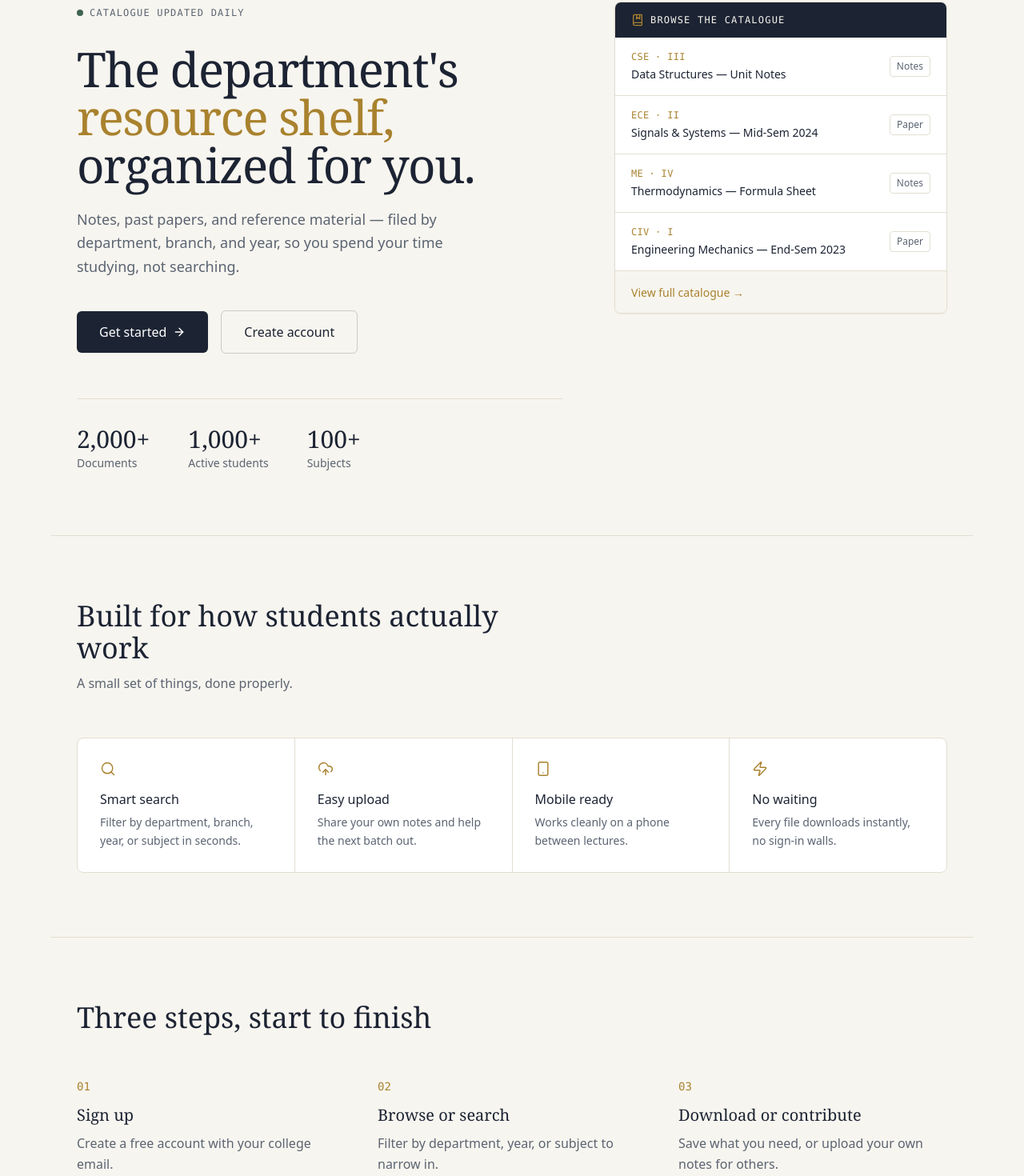
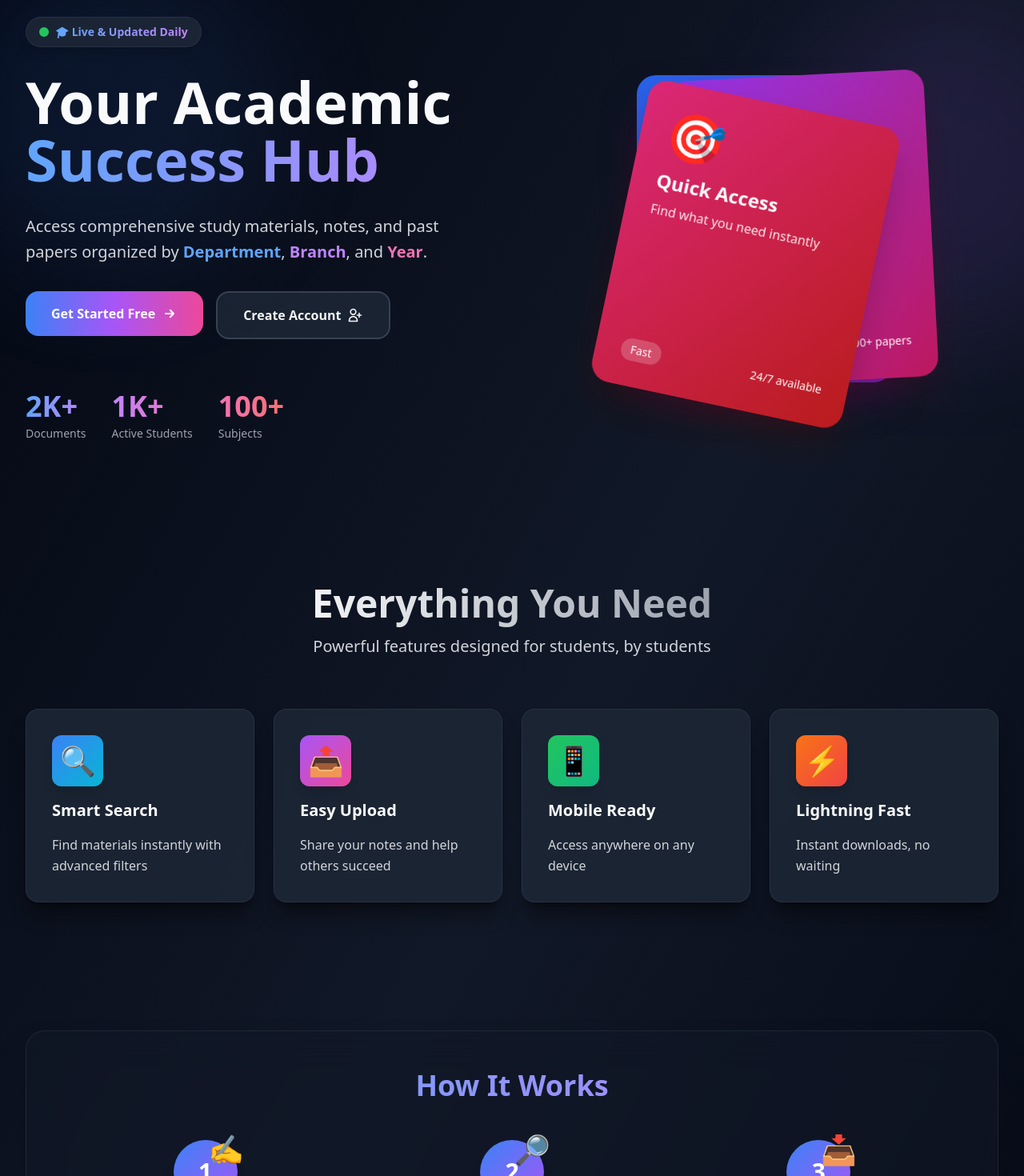
Before and after one commit to adnanahmed0007/Uploadpdf2.0, a React (Vite) app in the folder Pdsaveriimt-main/client/: page / in a window 1280 px wide. Shown: the part 175-1645 px from the top of the page at 80% size. Built offline with nearby package versions, Linux system fonts and the light colour scheme.

Commit message:
Revamp Home component with new design elements
Refactor Home component to enhance layout and visuals with animated background blobs, updated headings, and improved CTA sections.

```diff
--- a/Pdsaveriimt-main/client/src/components/Home.jsx
+++ b/Pdsaveriimt-main/client/src/components/Home.jsx
@@ -1,164 +1,276 @@
  import React from 'react';
 import { Link } from 'react-router-dom';
-import { Search, UploadCloud, Smartphone, Zap, ArrowRight, BookMarked } from 'lucide-react';
-
-
 
 const Home = () => {
   return (
-    <div className="min-h-screen bg-[#F7F5EF] text-[#1C2333]">
-      {/* ---------- Hero ---------- */}
-      <section className="max-w-6xl mx-auto px-6 sm:px-8 pt-24 pb-20">
-        <div className="grid lg:grid-cols-12 gap-16 items-start">
-          {/* Left: copy */}
-          <div className="lg:col-span-7">
-            <div className="inline-flex items-center gap-2 mb-8 text-xs font-mono tracking-widest uppercase text-[#5B6472]">
-              <span className="relative flex h-2 w-2">
-                <span className="animate-ping absolute inline-flex h-full w-full rounded-full bg-[#3E6350] opacity-60"></span>
-                <span className="relative inline-flex rounded-full h-2 w-2 bg-[#3E6350]"></span>
-              </span>
-              Catalogue updated daily
+    <div className="min-h-screen bg-gradient-to-br from-indigo-50 via-purple-50 to-pink-50 dark:from-gray-950 dark:via-gray-900 dark:to-gray-950 relative overflow-hidden transition-colors duration-300">
+      {/* Animated Background Blobs */}
+      <div className="absolute inset-0 overflow-hidden pointer-events-none">
+        <div className="absolute top-20 -left-20 w-96 h-96 bg-blue-400/30 dark:bg-blue-500/10 rounded-full blur-3xl animate-blob"></div>
+        <div className="absolute top-40 -right-20 w-96 h-96 bg-purple-400/30 dark:bg-purple-500/10 rounded-full blur-3xl animate-blob animation-delay-2000"></div>
+        <div className="absolute -bottom-20 left-1/2 w-96 h-96 bg-pink-400/30 dark:bg-pink-500/10 rounded-full blur-3xl animate-blob animation-delay-4000"></div>
       </div>
 
-            <h1 className="font-serif text-5xl sm:text-6xl leading-[1.05] tracking-tight mb-6">
-              The department's<br />
-              <span className="text-[#A9822E]">resource shelf,</span><br />
-              organized for you.
+      <div className="relative">
+        {/* Hero Section */}
+        <section className="max-w-7xl mx-auto px-4 sm:px-6 lg:px-8 pt-20 pb-16">
+          <div className="grid lg:grid-cols-2 gap-12 items-center">
+            {/* Left Content */}
+            <div className="space-y-8 animate-fadeInUp">
+              {/* Badge */}
+              <div className="inline-flex items-center gap-2 px-4 py-2 bg-white/80 dark:bg-gray-800/80 backdrop-blur-sm rounded-full shadow-lg border border-white/20 dark:border-gray-700/50">
+                <span className="relative flex h-3 w-3">
+                  <span className="animate-ping absolute inline-flex h-full w-full rounded-full bg-green-400 opacity-75"></span>
+                  <span className="relative inline-flex rounded-full h-3 w-3 bg-green-500"></span>
+                </span>
+                <span className="text-sm font-semibold bg-gradient-to-r from-blue-600 to-purple-600 dark:from-blue-400 dark:to-purple-400 bg-clip-text text-transparent">
+                  🎓 Live & Updated Daily
+                </span>
+              </div>
+
+              {/* Main Heading */}
+              <h1 className="text-5xl sm:text-6xl lg:text-7xl font-black leading-tight">
+                <span className="block text-gray-900 dark:text-gray-50">Your Academic</span>
+                <span className="block bg-gradient-to-r from-blue-600 via-purple-600 to-pink-600 dark:from-blue-400 dark:via-purple-400 dark:to-pink-400 bg-clip-text text-transparent animate-gradient">
+                  Success Hub
+                </span>
               </h1>
 
-            <p className="text-lg text-[#5B6472] leading-relaxed max-w-lg mb-10">
-              Notes, past papers, and reference material — filed by department,
-              branch, and year, so you spend your time studying, not searching.
+              {/* Description */}
+              <p className="text-xl text-gray-600 dark:text-gray-300 leading-relaxed max-w-xl">
+                Access comprehensive study materials, notes, and past papers organized by
+                <span className="font-bold text-blue-600 dark:text-blue-400"> Department</span>,
+                <span className="font-bold text-purple-600 dark:text-purple-400"> Branch</span>, and
+                <span className="font-bold text-pink-600 dark:text-pink-400"> Year</span>.
               </p>
 
-            <div className="flex flex-wrap items-center gap-4 mb-14">
+              {/* CTA Buttons */}
+              <div className="flex flex-wrap gap-4">
                 <Link to="/login">
-                <button className="group px-7 py-3.5 bg-[#1C2333] text-white font-medium rounded-md transition-colors duration-200 hover:bg-[#A9822E] flex items-center gap-2">
-                  Get started
-                  <ArrowRight className="w-4 h-4 transition-transform duration-200 group-hover:translate-x-0.5" />
+                  <button className="group relative px-8 py-4 bg-gradient-to-r from-blue-600 via-purple-600 to-pink-600 dark:from-blue-500 dark:via-purple-500 dark:to-pink-500 text-white font-bold rounded-2xl overflow-hidden transition-all duration-300 hover:scale-105 hover:shadow-2xl dark:hover:shadow-purple-900/50">
+                    <span className="relative z-10 flex items-center gap-2">
+                      Get Started Free
+                      <svg className="w-5 h-5 group-hover:translate-x-1 transition-transform" fill="none" stroke="currentColor" viewBox="0 0 24 24">
+                        <path strokeLinecap="round" strokeLinejoin="round" strokeWidth={2.5} d="M13 7l5 5m0 0l-5 5m5-5H6" />
+                      </svg>
+                    </span>
+                    <div className="absolute inset-0 bg-gradient-to-r from-pink-600 via-purple-600 to-blue-600 dark:from-pink-500 dark:via-purple-500 dark:to-blue-500 opacity-0 group-hover:opacity-100 transition-opacity duration-300"></div>
                   </button>
                 </Link>
+
                 <Link to="/signup">
-                <button className="px-7 py-3.5 text-[#1C2333] font-medium rounded-md border border-[#1C2333]/20 hover:border-[#1C2333] transition-colors duration-200">
-                  Create account
+                  <button className="px-8 py-4 bg-white/80 dark:bg-gray-800/80 backdrop-blur-sm text-gray-800 dark:text-gray-100 font-bold rounded-2xl border-2 border-gray-200 dark:border-gray-700 hover:border-purple-600 dark:hover:border-purple-400 hover:text-purple-600 dark:hover:text-purple-400 transition-all duration-300 hover:shadow-xl flex items-center gap-2">
+                    Create Account
+                    <svg className="w-5 h-5" fill="none" stroke="currentColor" viewBox="0 0 24 24">
+                      <path strokeLinecap="round" strokeLinejoin="round" strokeWidth={2} d="M18 9v3m0 0v3m0-3h3m-3 0h-3m-2-5a4 4 0 11-8 0 4 4 0 018 0zM3 20a6 6 0 0112 0v1H3v-1z" />
+                    </svg>
                   </button>
                 </Link>
               </div>
 
-            <dl className="flex flex-wrap gap-x-12 gap-y-6 border-t border-[#E3DED2] pt-8">
-              <Stat value="2,000+" label="Documents" />
-              <Stat value="1,000+" label="Active students" />
-              <Stat value="100+" label="Subjects" />
-            </dl>
+              {/* Stats */}
+              <div className="flex flex-wrap gap-8 pt-8">
+                <div className="space-y-1">
+                  <div className="text-4xl font-black bg-gradient-to-r from-blue-600 to-purple-600 dark:from-blue-400 dark:to-purple-400 bg-clip-text text-transparent">2K+</div>
+                  <div className="text-sm font-medium text-gray-600 dark:text-gray-400">Documents</div>
+                </div>
+                <div className="space-y-1">
+                  <div className="text-4xl font-black bg-gradient-to-r from-purple-600 to-pink-600 dark:from-purple-400 dark:to-pink-400 bg-clip-text text-transparent">1K+</div>
+                  <div className="text-sm font-medium text-gray-600 dark:text-gray-400">Active Students</div>
+                </div>
+                <div className="space-y-1">
+                  <div className="text-4xl font-black bg-gradient-to-r from-pink-600 to-red-600 dark:from-pink-400 dark:to-red-400 bg-clip-text text-transparent">100+</div>
+                  <div className="text-sm font-medium text-gray-600 dark:text-gray-400">Subjects</div>
+                </div>
+              </div>
             </div>
 
-          {/* Right: catalogue index */}
-          <div className="lg:col-span-5">
-            <div className="bg-white border border-[#E3DED2] rounded-lg shadow-sm overflow-hidden">
-              <div className="flex items-center gap-2 px-5 py-3.5 bg-[#1C2333] text-[#F7F5EF]">
-                <BookMarked className="w-4 h-4 text-[#A9822E]" />
-                <span className="font-mono text-xs tracking-widest uppercase">Browse the catalogue</span>
+            {/* Right Content - 3D Card Stack */}
+            <div className="relative h-[600px] hidden lg:block">
+              <div className="absolute inset-0 flex items-center justify-center">
+                {/* Card 1 */}
+                <div className="absolute w-80 h-96 bg-gradient-to-br from-blue-500 to-purple-600 dark:from-blue-600 dark:to-purple-700 rounded-3xl shadow-2xl dark:shadow-purple-950/50 transform rotate-6 animate-float" style={{ animationDelay: '0s' }}>
+                  <div className="p-8 h-full flex flex-col justify-between text-white">
+                    <div>
+                      <div className="text-6xl mb-4">📚</div>
+                      <h3 className="text-2xl font-bold mb-2">Study Notes</h3>
+                      <p className="text-white/90">Comprehensive semester-wise materials</p>
                     </div>
-              <ul className="divide-y divide-[#E3DED2]">
-                <IndexRow code="CSE · III" title="Data Structures — Unit Notes" tag="Notes" />
-                <IndexRow code="ECE · II" title="Signals & Systems — Mid-Sem 2024" tag="Paper" />
-                <IndexRow code="ME · IV" title="Thermodynamics — Formula Sheet" tag="Notes" />
-                <IndexRow code="CIV · I" title="Engineering Mechanics — End-Sem 2023" tag="Paper" />
-              </ul>
-              <div className="px-5 py-3.5 bg-[#F7F5EF] border-t border-[#E3DED2]">
-                <Link to="/branchdeaprtemntyear" className="text-sm font-medium text-[#A9822E] hover:underline">
-                  View full catalogue →
-                </Link>
+                    <div className="flex items-center justify-between text-sm">
+                      <span className="bg-white/20 backdrop-blur-sm px-3 py-1 rounded-full">2025</span>
+                      <span>1,200+ files</span>
+                    </div>
+                  </div>
+                </div>
+
+                {/* Card 2 */}
+                <div className="absolute w-80 h-96 bg-gradient-to-br from-purple-500 to-pink-600 dark:from-purple-600 dark:to-pink-700 rounded-3xl shadow-2xl dark:shadow-pink-950/50 transform -rotate-3 translate-x-12 animate-float" style={{ animationDelay: '0.5s' }}>
+                  <div className="p-8 h-full flex flex-col justify-between text-white">
+                    <div>
+                      <div className="text-6xl mb-4">📝</div>
+                      <h3 className="text-2xl font-bold mb-2">Past Papers</h3>
+                      <p className="text-white/90">Previous year question papers</p>
+                    </div>
+                    <div className="flex items-center justify-between text-sm">
+                      <span className="bg-white/20 backdrop-blur-sm px-3 py-1 rounded-full">All Years</span>
+                      <span>800+ papers</span>
+                    </div>
+                  </div>
+                </div>
+
+                {/* Card 3 */}
+                <div className="absolute w-80 h-96 bg-gradient-to-br from-pink-500 to-red-600 dark:from-pink-600 dark:to-red-700 rounded-3xl shadow-2xl dark:shadow-red-950/50 transform rotate-12 -translate-x-6 translate-y-8 animate-float" style={{ animationDelay: '1s' }}>
+                  <div className="p-8 h-full flex flex-col justify-between text-white">
+                    <div>
+                      <div className="text-6xl mb-4">🎯</div>
+                      <h3 className="text-2xl font-bold mb-2">Quick Access</h3>
+                      <p className="text-white/90">Find what you need instantly</p>
+                    </div>
+                    <div className="flex items-center justify-between text-sm">
+                      <span className="bg-white/20 backdrop-blur-sm px-3 py-1 rounded-full">Fast</span>
+                      <span>24/7 available</span>
+                    </div>
+                  </div>
                 </div>
               </div>
             </div>
           </div>
         </section>
 
-      {/* ---------- Features ---------- */}
-      <section className="max-w-6xl mx-auto px-6 sm:px-8 py-20 border-t border-[#E3DED2]">
-        <div className="max-w-xl mb-14">
-          <h2 className="font-serif text-3xl sm:text-4xl mb-3">Built for how students actually work</h2>
-          <p className="text-[#5B6472]">A small set of things, done properly.</p>
+        {/* Features Section */}
+        <section className="max-w-7xl mx-auto px-4 sm:px-6 lg:px-8 py-20">
+          <div className="text-center mb-16 space-y-4">
+            <h2 className="text-4xl sm:text-5xl font-black">
+              <span className="bg-gradient-to-r from-gray-900 to-gray-600 dark:from-gray-100 dark:to-gray-400 bg-clip-text text-transparent">
+                Everything You Need
+              </span>
+            </h2>
+            <p className="text-xl text-gray-600 dark:text-gray-300 max-w-2xl mx-auto">
+              Powerful features designed for students, by students
+            </p>
           </div>
 
-        <div className="grid sm:grid-cols-2 lg:grid-cols-4 gap-px bg-[#E3DED2] border border-[#E3DED2] rounded-lg overflow-hidden">
-          <Feature icon={Search} title="Smart search" description="Filter by department, branch, year, or subject in seconds." />
-          <Feature icon={UploadCloud} title="Easy upload" description="Share your own notes and help the next batch out." />
-          <Feature icon={Smartphone} title="Mobile ready" description="Works cleanly on a phone between lectures." />
-          <Feature icon={Zap} title="No waiting" description="Every file downloads instantly, no sign-in walls." />
+          <div className="grid md:grid-cols-2 lg:grid-cols-4 gap-6">
+            <FeatureCard
+              icon="🔍"
+              title="Smart Search"
+              description="Find materials instantly with advanced filters"
+              gradient="from-blue-500 to-cyan-500"
+              delay="0s"
+            />
+            <FeatureCard
+              icon="📤"
+              title="Easy Upload"
+              description="Share your notes and help others succeed"
+              gradient="from-purple-500 to-pink-500"
+              delay="0.1s"
+            />
+            <FeatureCard
+              icon="📱"
+              title="Mobile Ready"
+              description="Access anywhere on any device"
+              gradient="from-green-500 to-emerald-500"
+              delay="0.2s"
+            />
+            <FeatureCard
+              icon="⚡"
+              title="Lightning Fast"
+              description="Instant downloads, no waiting"
+              gradient="from-orange-500 to-red-500"
+              delay="0.3s"
+            />
           </div>
         </section>
 
-      {/* ---------- How it works ---------- */}
-      <section className="max-w-6xl mx-auto px-6 sm:px-8 py-20 border-t border-[#E3DED2]">
-        <h2 className="font-serif text-3xl sm:text-4xl mb-14">Three steps, start to finish</h2>
-        <div className="grid md:grid-cols-3 gap-10">
-          <Step number="01" title="Sign up" description="Create a free account with your college email." />
-          <Step number="02" title="Browse or search" description="Filter by department, year, or subject to narrow in." />
-          <Step number="03" title="Download or contribute" description="Save what you need, or upload your own notes for others." />
+        {/* How It Works Section */}
+        <section className="max-w-7xl mx-auto px-4 sm:px-6 lg:px-8 py-20">
+          <div className="backdrop-blur-xl bg-white/60 dark:bg-gray-900/60 rounded-3xl p-8 sm:p-12 shadow-2xl border border-white/20 dark:border-gray-700/40">
+            <h2 className="text-4xl font-black text-center mb-12 bg-gradient-to-r from-blue-600 to-purple-600 dark:from-blue-400 dark:to-purple-400 bg-clip-text text-transparent">
+              How It Works
+            </h2>
+
+            <div className="grid md:grid-cols-3 gap-8">
+              <StepCard
+                number="1"
+                title="Sign Up"
+                description="Create your free account in seconds"
+                icon="✍️"
+              />
+              <StepCard
+                number="2"
+                title="Browse & Search"
+                description="Find materials by department, year, or subject"
+                icon="🔎"
+              />
+              <StepCard
+                number="3"
+                title="Download & Share"
+                description="Access files instantly and contribute your own"
+                icon="📥"
+              />
+            </div>
           </div>
         </section>
 
-      {/* ---------- Closing CTA ---------- */}
-      <section className="max-w-6xl mx-auto px-6 sm:px-8 pb-24">
-        <div className="bg-[#1C2333] rounded-xl px-10 py-16 sm:px-16 text-center">
-          <h2 className="font-serif text-3xl sm:text-4xl text-white mb-4">
-            Your next exam starts in the catalogue.
+        {/* CTA Section */}
+        <section className="max-w-7xl mx-auto px-4 sm:px-6 lg:px-8 py-20">
+          <div className="relative overflow-hidden rounded-3xl bg-gradient-to-r from-blue-600 via-purple-600 to-pink-600 dark:from-blue-800 dark:via-purple-800 dark:to-pink-800 p-12 text-center shadow-2xl dark:shadow-purple-950/60">
+            <div className="absolute inset-0 bg-grid-white/10"></div>
+            <div className="relative space-y-6">
+              <h2 className="text-4xl sm:text-5xl font-black text-white">
+                Ready to Excel in Your Studies?
               </h2>
-          <p className="text-[#B8BFC9] max-w-xl mx-auto mb-9">
-            Join students already using it to find the right material, faster.
+              <p className="text-xl text-white/90 max-w-2xl mx-auto">
+                Join thousands of students already using our platform to achieve academic success
               </p>
               <div className="flex flex-wrap gap-4 justify-center">
                 <Link to="/signup">
-              <button className="px-8 py-3.5 bg-white text-[#1C2333] font-medium rounded-md hover:bg-[#A9822E] hover:text-white transition-colors duration-200">
-                Get started now
+                  <button className="px-10 py-4 bg-white dark:bg-gray-100 text-purple-600 dark:text-purple-700 font-bold rounded-2xl hover:scale-105 transition-all duration-300 shadow-xl hover:shadow-2xl">
+                    Get Started Now
                   </button>
                 </Link>
                 <Link to="/branchdeaprtemntyear">
-              <button className="px-8 py-3.5 text-white font-medium rounded-md border border-white/30 hover:border-white transition-colors duration-200">
-                Browse materials
+                  <button className="px-10 py-4 bg-white/10 backdrop-blur-sm text-white font-bold rounded-2xl border-2 border-white/30 hover:bg-white/20 transition-all duration-300">
+                    Browse Materials
                   </button>
                 </Link>
               </div>
             </div>
+          </div>
         </section>
+      </div>
     </div>
   );
 };
 
-const Stat = ({ value, label }) => (
-  <div>
-    <div className="font-serif text-3xl">{value}</div>
-    <div className="text-sm text-[#5B6472] mt-0.5">{label}</div>
+// Feature Card Component
+const FeatureCard = ({ icon, title, description, gradient, delay }) => (
+  <div
+    className="group relative bg-white/80 dark:bg-gray-800/80 backdrop-blur-sm rounded-2xl p-8 shadow-xl dark:shadow-black/40 hover:shadow-2xl transition-all duration-300 hover:-translate-y-2 border border-white/20 dark:border-gray-700/50 animate-fadeInUp"
+    style={{ animationDelay: delay }}
+  >
+    <div className={`absolute inset-0 bg-gradient-to-br ${gradient} opacity-0 group-hover:opacity-10 rounded-2xl transition-opacity duration-300`}></div>
+    <div className="relative space-y-4">
+      <div className={`w-16 h-16 rounded-xl bg-gradient-to-br ${gradient} flex items-center justify-center text-4xl shadow-lg group-hover:scale-110 transition-transform duration-300`}>
+        {icon}
+      </div>
+      <h3 className="text-xl font-bold text-gray-900 dark:text-gray-50">{title}</h3>
+      <p className="text-gray-600 dark:text-gray-300 leading-relaxed">{description}</p>
+    </div>
   </div>
 );
 
-const IndexRow = ({ code, title, tag }) => (
-  <li className="flex items-center justify-between gap-4 px-5 py-4 hover:bg-[#F7F5EF] transition-colors duration-150">
-    <div className="min-w-0">
-      <div className="font-mono text-xs text-[#A9822E] tracking-wide mb-1">{code}</div>
-      <div className="text-sm text-[#1C2333] truncate">{title}</div>
+// Step Card Component
+const StepCard = ({ number, title, description, icon }) => (
+  <div className="relative text-center space-y-4 group">
+    <div className="relative inline-block">
+      <div className="w-20 h-20 rounded-full bg-gradient-to-br from-blue-600 to-purple-600 dark:from-blue-500 dark:to-purple-500 flex items-center justify-center text-white text-3xl font-black shadow-xl group-hover:scale-110 transition-transform duration-300">
+        {number}
       </div>
-    <span className="shrink-0 text-xs font-medium text-[#5B6472] border border-[#E3DED2] rounded px-2 py-1">
-      {tag}
-    </span>
-  </li>
-);
-
-const Feature = ({ icon: Icon, title, description }) => (
-  <div className="bg-white p-7">
-    <Icon className="w-5 h-5 text-[#A9822E] mb-4" strokeWidth={1.75} />
-    <h3 className="font-medium text-[#1C2333] mb-1.5">{title}</h3>
-    <p className="text-sm text-[#5B6472] leading-relaxed">{description}</p>
+      <div className="absolute -top-2 -right-2 text-4xl">{icon}</div>
     </div>
-);
-
-const Step = ({ number, title, description }) => (
-  <div>
-    <div className="font-mono text-sm text-[#A9822E] mb-3">{number}</div>
-    <h3 className="font-serif text-xl mb-2">{title}</h3>
-    <p className="text-[#5B6472] leading-relaxed">{description}</p>
+    <h3 className="text-2xl font-bold text-gray-900 dark:text-gray-50">{title}</h3>
+    <p className="text-gray-600 dark:text-gray-300">{description}</p>
   </div>
 );
 
```
Lines whose indentation alone changed are shown as unchanged.
